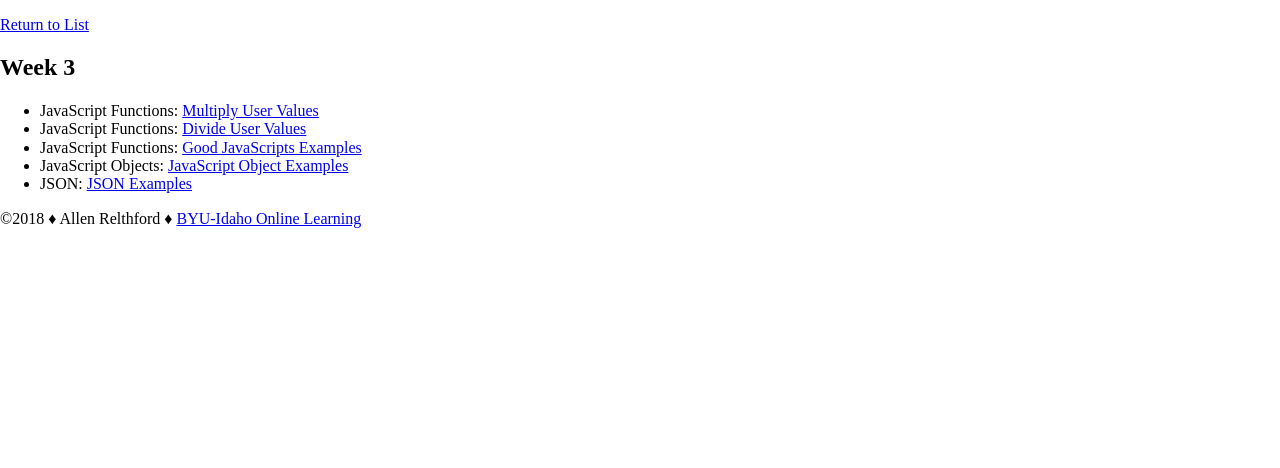
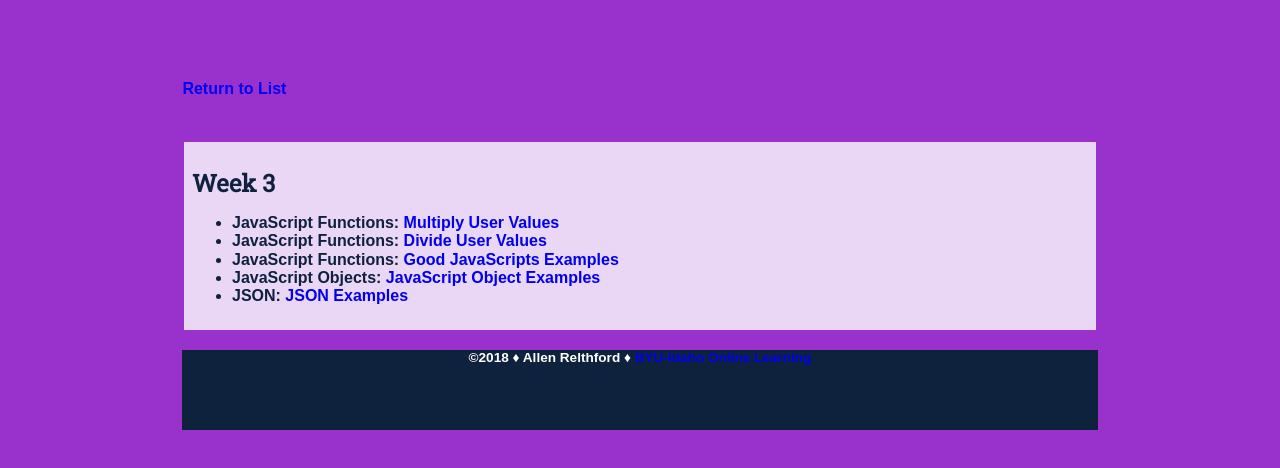
Before and after one commit to Relthford-Allen/cit261portal.sandbox, a plain HTML site: page assignments/week-3/index.html in a window 1280 px wide. Drawn offline with nearby package versions, Linux system fonts and the light colour scheme; files that its build step writes are made by us from their sources; the site is published under a folder, as on GitHub Pages, so addresses that start at the root find nothing.

Commit message:
updated sources file path

```diff
--- a/assignments/week-3/index.html
+++ b/assignments/week-3/index.html
@@ -6,23 +6,23 @@
         <meta name="viewport" content="width=device-width, initial-scale=1">
 
         <link rel="stylesheet" href="normalize.css">
-        <link href="/assignments/week-3/styles/style.css" type="text/css" rel="stylesheet" media="screen">
+        <link href="assignments/week-3/styles/style.css" type="text/css" rel="stylesheet" media="screen">
         <title>CIT 261</title>
     </head>
     <body>
         <header>
         </header>
         <nav role="navigation" id="nav">
-            <p><a href="/index.html" title="CIT-216">Return to List</a></p>
+            <p><a href="index.html" title="CIT-216">Return to List</a></p>
         </nav>
         <main role="main">
             <h2>Week 3</h2>
             <ul>
-                <li>JavaScript Functions: <a href="/assignments/week-3/multiplynums.html">Multiply User Values </a></li>
-                <li>JavaScript Functions: <a href="/assignments/week-3/dividenums.html">Divide User Values</a></li>
-                <li>JavaScript Functions: <a href="/assignments/week-3/javascript.html">Good JavaScripts Examples</a></li>
-                <li>JavaScript Objects: <a href="/assignments/week-3/javascriptoop.html">JavaScript Object Examples</a></li>
-                <li>JSON: <a href="/assignments/week-3/json.html">JSON Examples</a></li>
+                <li>JavaScript Functions: <a href="assignments/week-3/multiplynums.html">Multiply User Values </a></li>
+                <li>JavaScript Functions: <a href="assignments/week-3/dividenums.html">Divide User Values</a></li>
+                <li>JavaScript Functions: <a href="assignments/week-3/javascript.html">Good JavaScripts Examples</a></li>
+                <li>JavaScript Objects: <a href="assignments/week-3/javascriptoop.html">JavaScript Object Examples</a></li>
+                <li>JSON: <a href="assignments/week-3/json.html">JSON Examples</a></li>
 
             </ul>
         </main>
```
Also changed, not shown: index.html (+2 -2 lines).
